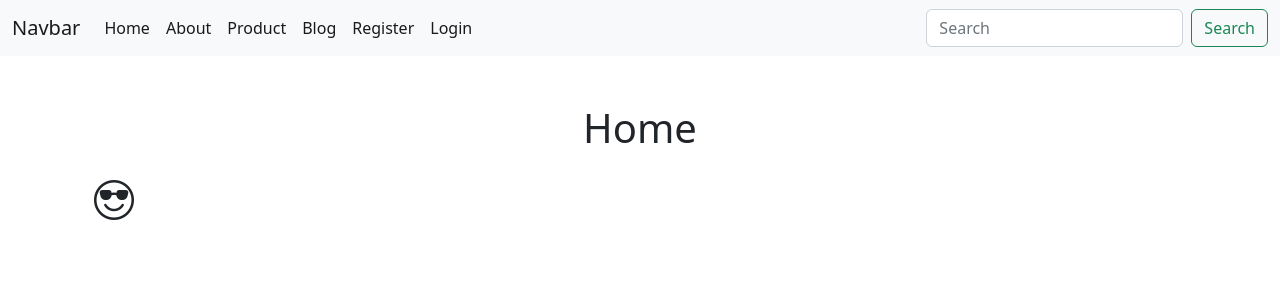
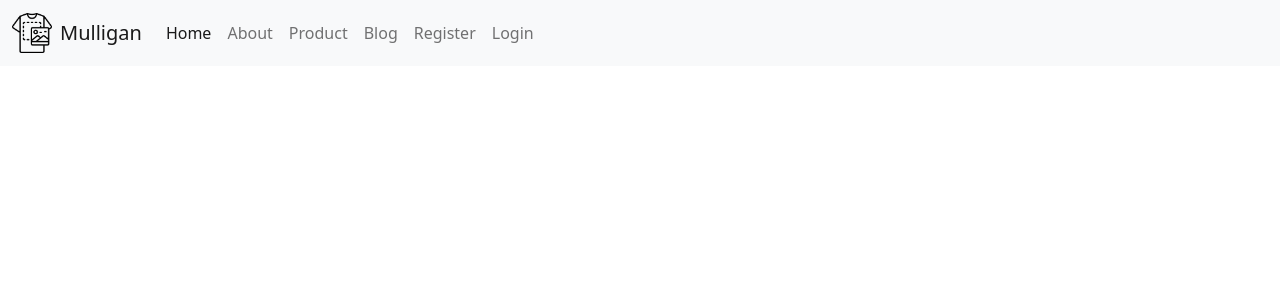
Before and after one commit to Mully88/CodeSpace-Induction-Test, a plain HTML site: page www/index.html in a window 1280 px wide. Drawn offline with nearby package versions, Linux system fonts and the light colour scheme; files whose address does not match are found by name.

Commit message:
Navbar work
tidying up of navbar. Highlighting current page etc

```diff
--- a/www/index.html
+++ b/www/index.html
@@ -9,47 +9,35 @@
   </head>
   <body>
     <body>
-      <nav class="navbar navbar-expand-lg bg-light">
+
+
+  <nav class="navbar navbar-expand-lg bg-light">
   <div class="container-fluid">
-    <a class="navbar-brand" href="#">Navbar</a>
-    <button class="navbar-toggler" type="button" data-bs-toggle="collapse" data-bs-target="#navbarSupportedContent" aria-controls="navbarSupportedContent" aria-expanded="false" aria-label="Toggle navigation">
+    <!-- Logo as clickable home button -->
+    <a class="navbar-brand d-flex align-items-center" href="index.html">
+      <img src="C:\Users\Simon\OneDrive\Documents\GitHub\CodeSpace-Induction-Test\www\img\logo.png" alt="Logo" width="40" height="40" class="d-inline-block align-text-top me-2">
+      <span class="d-none d-lg-inline">Mulligan</span>
+    </a>
+
+    <!-- Toggler for mobile view -->
+    <button class="navbar-toggler" type="button" data-bs-toggle="collapse" data-bs-target="#navbarSupportedContent"
+      aria-controls="navbarSupportedContent" aria-expanded="false" aria-label="Toggle navigation">
       <span class="navbar-toggler-icon"></span>
     </button>
+
+    <!-- Collapsible content -->
     <div class="collapse navbar-collapse" id="navbarSupportedContent">
       <ul class="navbar-nav me-auto mb-2 mb-lg-0">
         <li class="nav-item">
-          <a class="nav-link active" aria-current="page" href="index.html">Home</a>
-        </li>
-        <li class="nav-item">
-          <a class="nav-link active" aria-current="page" href="about.html">About</a>
-        </li>
-        <li class="nav-item">
-         <a class="nav-link active" aria-current="page" href="products.html">Product</a>
-          </li>
-        <li class="nav-item">
-          <a class="nav-link active" aria-current="page" href="blog.html">Blog</a>
-        </li>
-         <li class="nav-item">
-          <a class="nav-link active" aria-current="page" href="#">Register</a>
-        </li>
-         <li class="nav-item">
-          <a class="nav-link active" aria-current="page" href="#">Login</a>
-        </li>
+          <a class="nav-link active" aria-current="page" href="index.html"> Home</a></li>
+        <li class="nav-item"><a class="nav-link" href="about.html">About</a></li>
+        <li class="nav-item"><a class="nav-link" href="products.html">Product</a></li>
+        <li class="nav-item"><a class="nav-link" href="blog.html">Blog</a></li>
+        <li class="nav-item"><a class="nav-link" href="#">Register</a></li>
+        <li class="nav-item"><a class="nav-link" href="#">Login</a></li>
       </ul>
-      <form class="d-flex" role="search">
-        <input class="form-control me-2" type="search" placeholder="Search" aria-label="Search">
-        <button class="btn btn-outline-success" type="submit">Search</button>
-      </form>
-    </div>
-  </div>
-</nav>
 
-  <div class="container py-5">
-    <h1 class="text-center mb-4">Home</h1>
 
-    <div class="container">
-<h1><i class="bi-emoji-sunglasses"></i><h1>
-</div>
 
 
 
```
Also changed, not shown: www/about.html (+22 -26 lines), www/blog.html (+23 -20 lines), www/products.html (+25 -20 lines).
